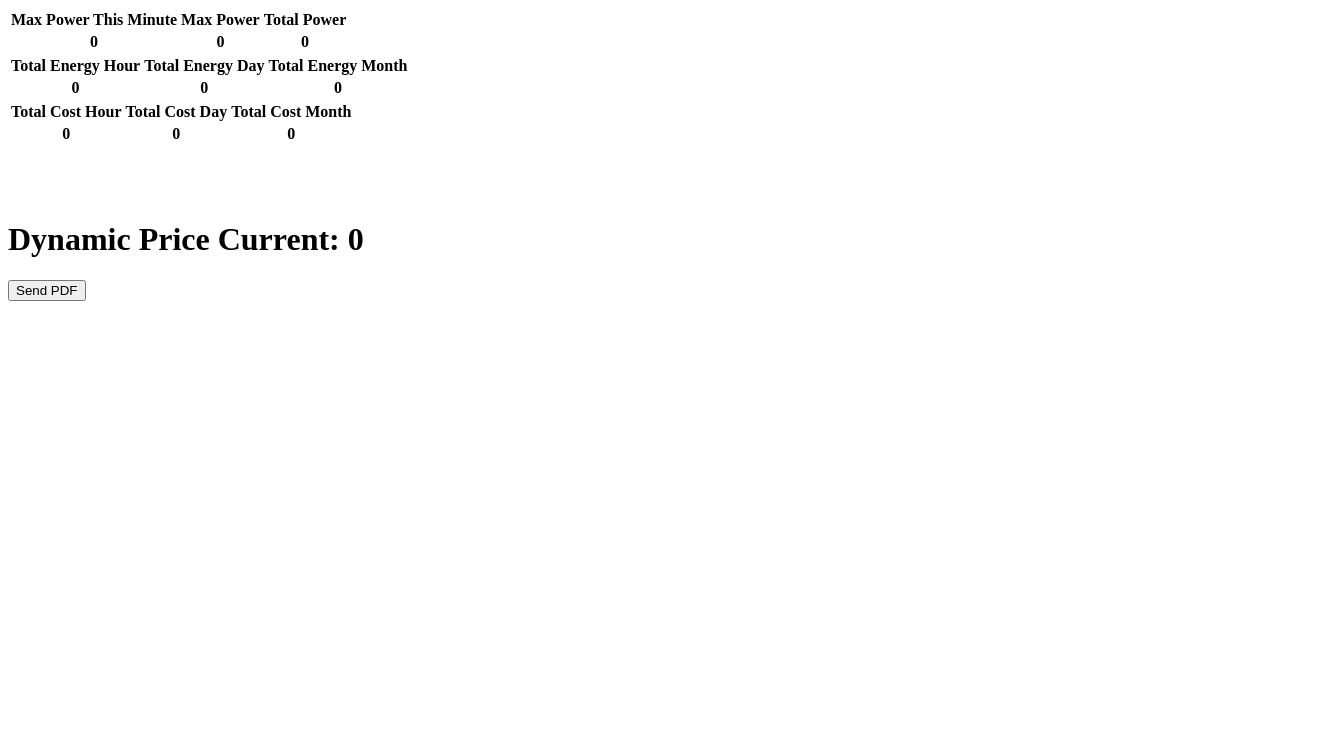
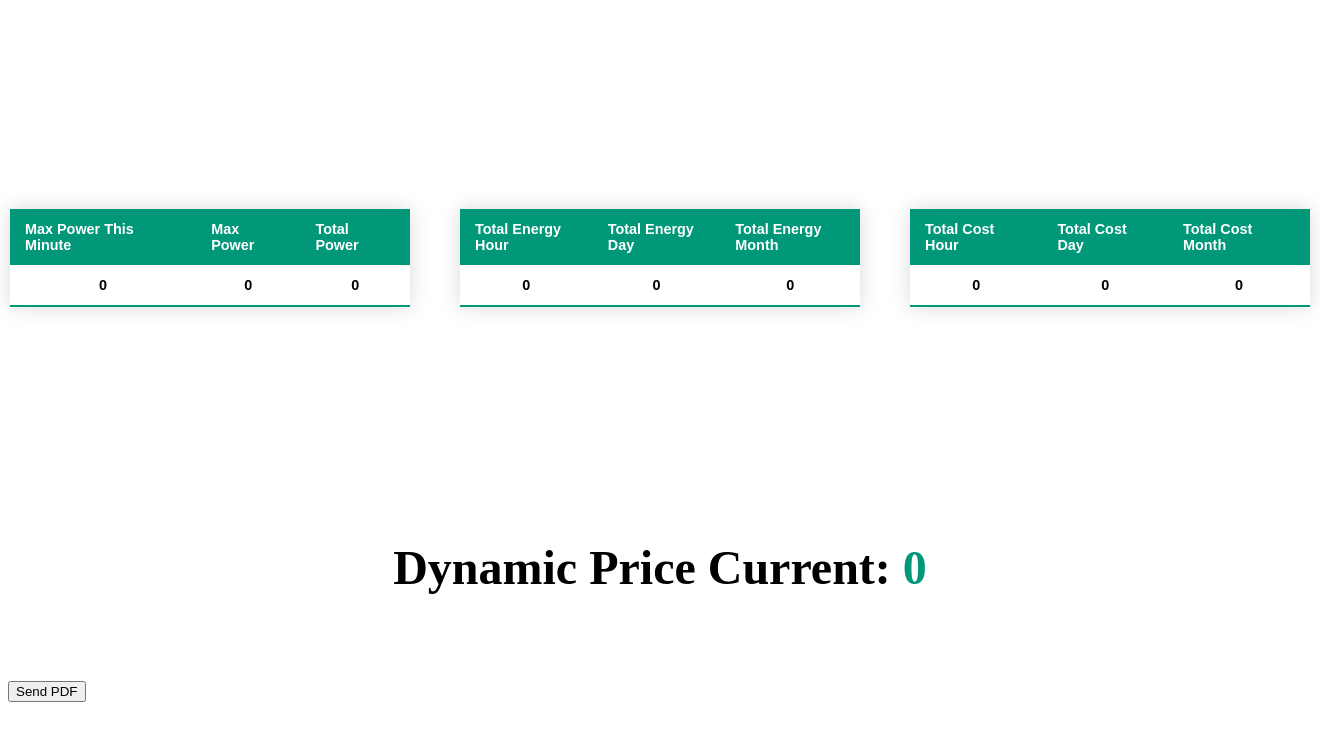
Before and after one commit to maheswarantp/simple_flask_app, a Flask app: page /home in a window 1320 px wide. Shown: the top 741 px of the page. Run offline with Flask 3, Linux system fonts and the light colour scheme; lists and menus that the app fills with data are empty.

Commit message:
Changes to HTML

```diff
--- a/templates/index.html.jinja
+++ b/templates/index.html.jinja
@@ -4,53 +4,126 @@
     <meta charset="UTF-8">
     <meta http-equiv="X-UA-Compatible" content="IE=edge">
     <meta name="viewport" content="width=device-width, initial-scale=1.0">
-    <title>Document</title>
+    <title>Electricity Admin Panel</title>
+    <style>
+      .table-class {
+          display: flex;
+          justify-content: center;
+          align-items: center;
+          height: 500px;
+      }
+      .styled-table {
+          border-collapse: collapse;
+          margin: 25px;
+          font-size: 0.9em;
+          font-family: sans-serif;
+          min-width: 400px;
+          box-shadow: 0 0 20px rgba(0, 0, 0, 0.15);
+      }
+
+      .styled-table thead tr {
+          background-color: #009879;
+          color: #ffffff;
+          text-align: left;
+      }
+
+      .styled-table th,
+      .styled-table td {
+          padding: 12px 15px;
+      }
+
+      .styled-table tbody tr {
+      border-bottom: 1px solid #dddddd;
+      }
+
+      .styled-table tbody tr:nth-of-type(even) {
+          background-color: #f3f3f3;
+      }
+
+      .styled-table tbody tr:last-of-type {
+          border-bottom: 2px solid #009879;
+      }
+
+      .styled-table tbody tr:hover {
+          font-weight: bold;
+          color: #009879;
+      }
+      .heading-class {
+        display: flex;
+        justify-content: center;
+      }
+
+      .heading-class h1 {
+        font-size: 3rem;
+      }
+      .heading-class h1 span {
+        color: #009879;
+        font-weight: bold;
+      }
+      /* .styled-table tbody tr.active-row {
+
+      } */
+  </style>
 </head>
 <body>
 
   <!-- max_power_this_minute, max_power, total_power, total_energy_hour, total_energy_day, total_energy_month, total_cost_hour, total_cost_day, total_cost_month, dynamic_price_current = stringVal.split(' ') -->
-
-   <table>
+  <div class="table-class">
+    <table class="styled-table">
+      <thead>
         <tr>
           <th>Max Power This Minute</th>
           <th>Max Power</th>
           <th>Total Power</th>
         </tr>
+      </thead>
+      <tbody>
         <tr>
           <th>{{max_power_this_minute}}</th>
           <th>{{max_power}}</th>
           <th>{{total_power}}</th>
         </tr>
+      </tbody>
     </table>
-   <table>
+    <table class="styled-table">
+      <thead>
         <tr>
           <th>Total Energy Hour</th>
           <th>Total Energy Day</th>
           <th>Total Energy Month</th>
         </tr>
+      </thead>
+      <tbody>
         <tr>
           <th>{{total_energy_hour}}</th>
           <th>{{total_energy_day}}</th>
           <th>{{total_energy_month}}</th>
         </tr>
+      </tbody>
     </table>
-   <table>
+    <table class="styled-table">
+      <thead>
         <tr>
           <th>Total Cost Hour</th>
           <th>Total Cost Day</th>
           <th>Total Cost Month</th>
         </tr>
+      </thead>
+      <tbody>
         <tr>
           <th>{{total_cost_hour}}</th>
           <th>{{total_cost_day}}</th>
           <th>{{total_cost_month}}</th>
         </tr>
+      </tbody>
     </table>
-
+  </div>
+  <div class="heading-class">
+    <h1>Dynamic Price Current: <span>{{dynamic_price_current}}</span></h1>
+  </div>
    <br>
    <br>
    <br>
-<h1>Dynamic Price Current: {{dynamic_price_current }}</h1>
 
 
 <form action="/sendPdf">
```
Also changed, not shown: index.html (added, +135 -0 lines). Lines whose indentation alone changed are shown as unchanged.
